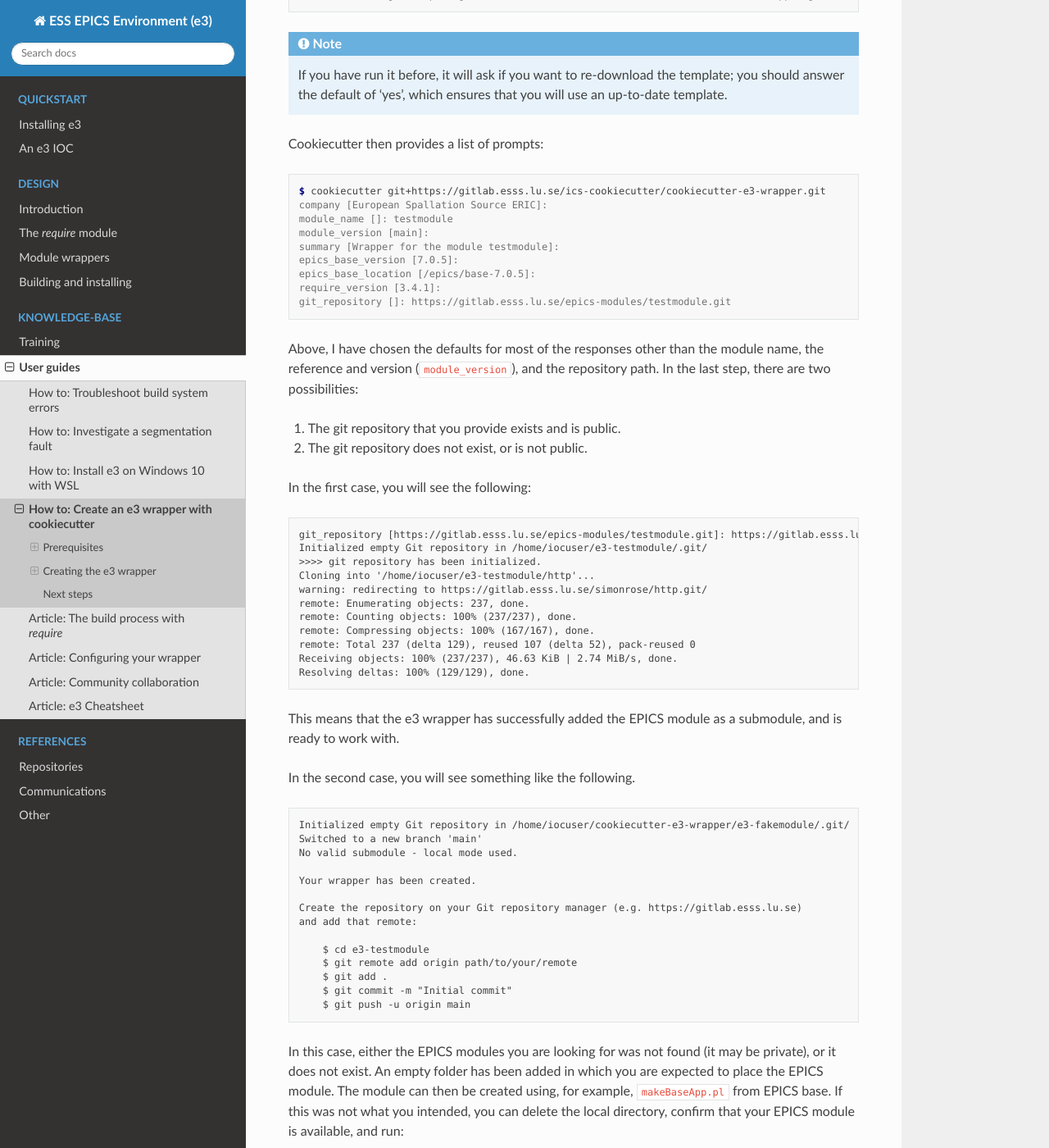
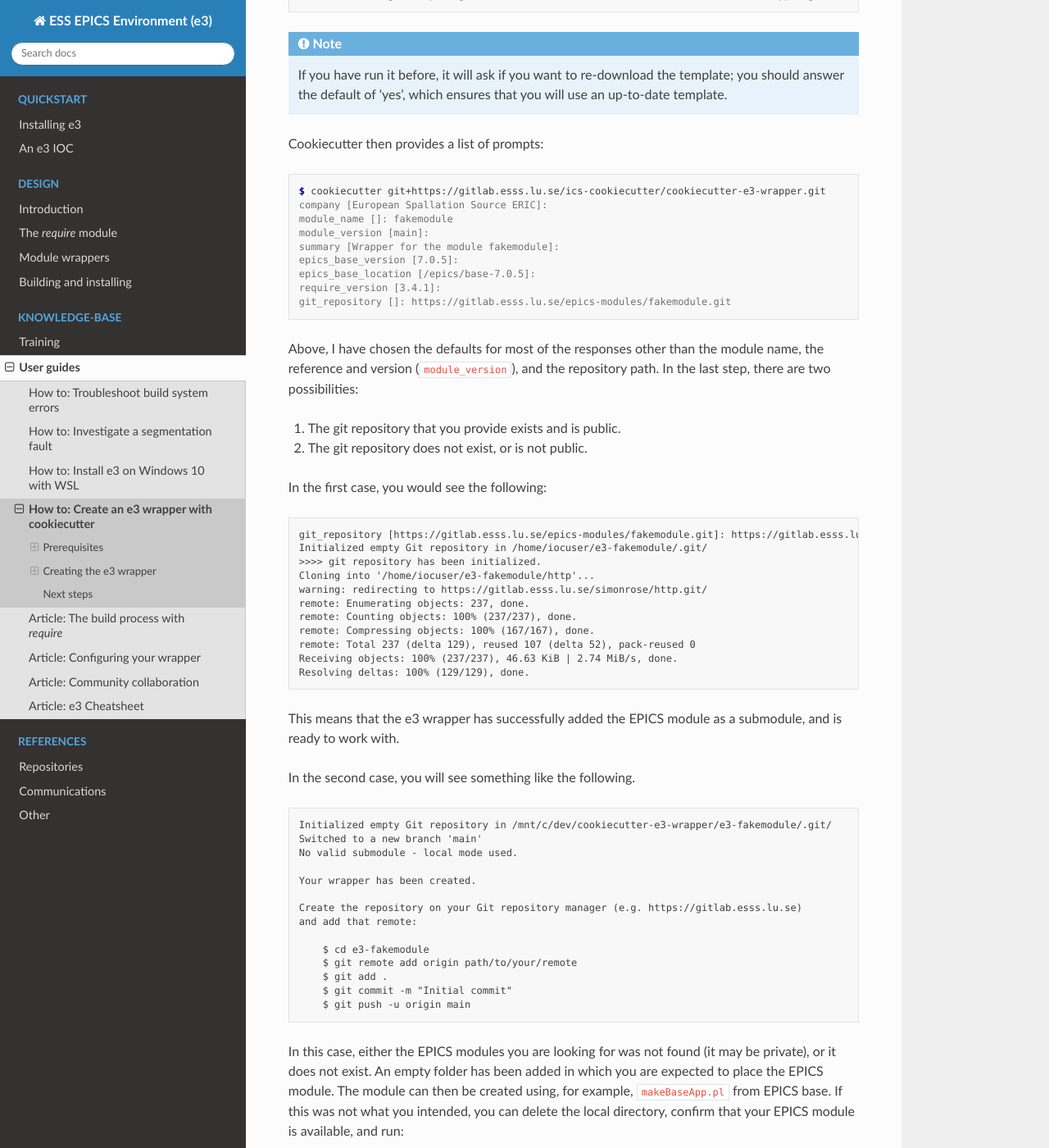
Before and after one commit to ttkorhonen/e3pages, a Sphinx documentation site: the page built from docs/kb/guide/articles/4_cookiecutter_module.md, in a window 1280 px wide and 1400 px high, scrolled down 1125 px. Shown: the whole window at 82% size. Built offline with Sphinx 7.4.7 and the Read the Docs theme 2.0.0, drawn with Linux system fonts in a browser that asks for light colours; some of the changed text lies outside the part shown.

Commit message:
change testmodule to fakemodule

````diff
--- a/docs/kb/guide/articles/4_cookiecutter_module.md
+++ b/docs/kb/guide/articles/4_cookiecutter_module.md
@@ -59,13 +59,13 @@ Cookiecutter then provides a list of prompts:
 ```console
 $ cookiecutter git+https://gitlab.esss.lu.se/ics-cookiecutter/cookiecutter-e3-wrapper.git
 company [European Spallation Source ERIC]:
-module_name []: testmodule
+module_name []: fakemodule
 module_version [main]:
-summary [Wrapper for the module testmodule]:
+summary [Wrapper for the module fakemodule]:
 epics_base_version [7.0.5]:
 epics_base_location [/epics/base-7.0.5]:
 require_version [3.4.1]:
-git_repository []: https://gitlab.esss.lu.se/epics-modules/testmodule.git
+git_repository []: https://gitlab.esss.lu.se/epics-modules/fakemodule.git
 ```
 
 Above, I have chosen the defaults for most of the responses other than the
@@ -75,13 +75,13 @@ In the last step, there are two possibilities:
 1. The git repository that you provide exists and is public.
 2. The git repository does not exist, or is not public.
 
-In the first case, you will see the following:
+In the first case, you would see the following:
 
 ```text
-git_repository [https://gitlab.esss.lu.se/epics-modules/testmodule.git]: https://gitlab.esss.lu.se/simonrose/http
-Initialized empty Git repository in /home/iocuser/e3-testmodule/.git/
+git_repository [https://gitlab.esss.lu.se/epics-modules/fakemodule.git]: https://gitlab.esss.lu.se/simonrose/http
+Initialized empty Git repository in /home/iocuser/e3-fakemodule/.git/
 >>>> git repository has been initialized.
-Cloning into '/home/iocuser/e3-testmodule/http'...
+Cloning into '/home/iocuser/e3-fakemodule/http'...
 warning: redirecting to https://gitlab.esss.lu.se/simonrose/http.git/
 remote: Enumerating objects: 237, done.
 remote: Counting objects: 100% (237/237), done.
@@ -97,7 +97,7 @@ submodule, and is ready to work with.
 In the second case, you will see something like the following.
 
 ```text
-Initialized empty Git repository in /home/iocuser/cookiecutter-e3-wrapper/e3-fakemodule/.git/
+Initialized empty Git repository in /mnt/c/dev/cookiecutter-e3-wrapper/e3-fakemodule/.git/
 Switched to a new branch 'main'
 No valid submodule - local mode used.
 
@@ -106,7 +106,7 @@ Your wrapper has been created.
 Create the repository on your Git repository manager (e.g. https://gitlab.esss.lu.se)
 and add that remote:
 
-    $ cd e3-testmodule
+    $ cd e3-fakemodule
     $ git remote add origin path/to/your/remote
     $ git add .
     $ git commit -m "Initial commit"
@@ -122,7 +122,7 @@ you can delete the local directory, confirm that your EPICS module is available,
 and run:
 
 ```console
-$ git submodule add https://gitlab.esss.lu.se/epics-modules/testmodule.git
+$ git submodule add https://gitlab.esss.lu.se/epics-modules/fakemodule.git
 ```
 
 ### Adding a remote
@@ -134,7 +134,7 @@ GitLab, then the steps are as follows:
 
 1. Create the remote repository by choosing 'New project' from the menu on <https://gitlab.esss.lu.se>.
 
-2. The repository should be named *e3-testmodule*, and (although not necessary)
+2. The repository should be named *e3-fakemodule*, and (although not necessary)
    should be public, at least if you want to share it with anyone else. However,
    you can change this at a later date.
 
@@ -146,7 +146,7 @@ GitLab, then the steps are as follows:
    the steps, but only the following (from 'Push an existing folder'). You will
    want to, of course, change the name `simonrose` to your account or to the
    target group where you have created your repository, and change the name
-   `e3-testmodule` to the name you have chosen:
+   `e3-fakemodule` to the name you have chosen:
 
    ```bash
    $ # You do not need to switch into the directory if you are already there
@@ -157,9 +157,9 @@ GitLab, then the steps are as follows:
    $
    $ # There are two possibilities, depending on whether or not you have uploaded an SSH key to GitLab:
    $ # If you have not uploaded an ssh key (or do not know what that is), do the following:
-   $ git remote add origin https://gitlab.esss.lu.se/simonrose/e3-testmodule.git
+   $ git remote add origin https://gitlab.esss.lu.se/simonrose/e3-fakemodule.git
    $ # Otherwise, you can do this:
-   $ # git remote add origin git@gitlab.esss.lu.se:simonrose/e3-testmodule.git
+   $ # git remote add origin git@gitlab.esss.lu.se:simonrose/e3-fakemodule.git
    $
    $ # Add all of the files and commit them
    $ git add .
````
